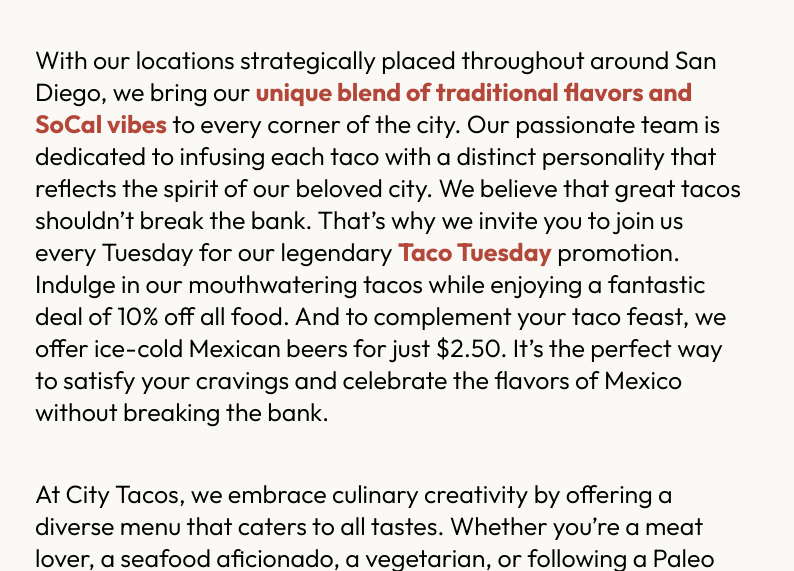
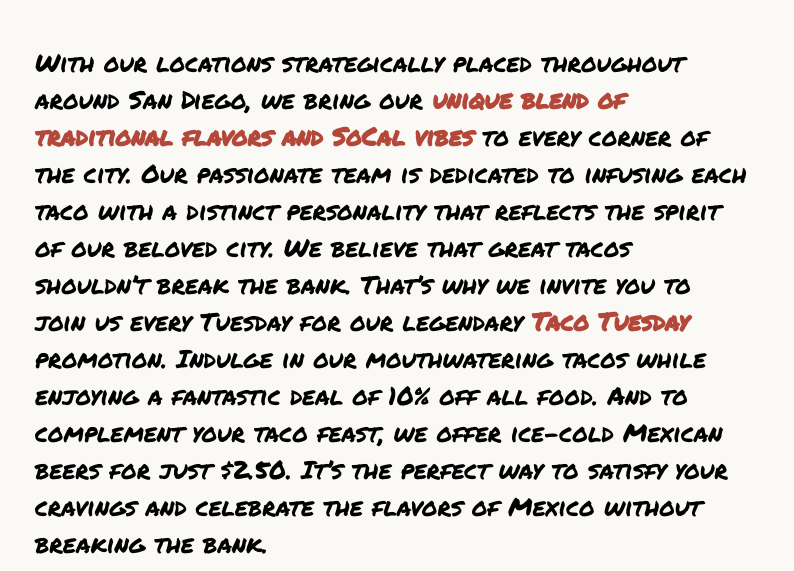
Before and after one commit to shrutinatala/unofficial_City_Tacos, a plain HTML site: page about.html in a window 1280 px wide. Shown: the part 242-813 px from the top of the page, without its empty margins (223-1017 px from the left). Drawn offline with Linux system fonts and the light colour scheme.

Commit message:
Update about.css

```diff
--- a/about.css
+++ b/about.css
@@ -12,7 +12,7 @@ h1 {
 }
 
 p {
-  font-family: "Outfit", sans-serif;
+  font-family: "Permanent Marker", cursive;
   font-weight: 350;
   font-size: 25px;
   padding-left: 250px;
```
